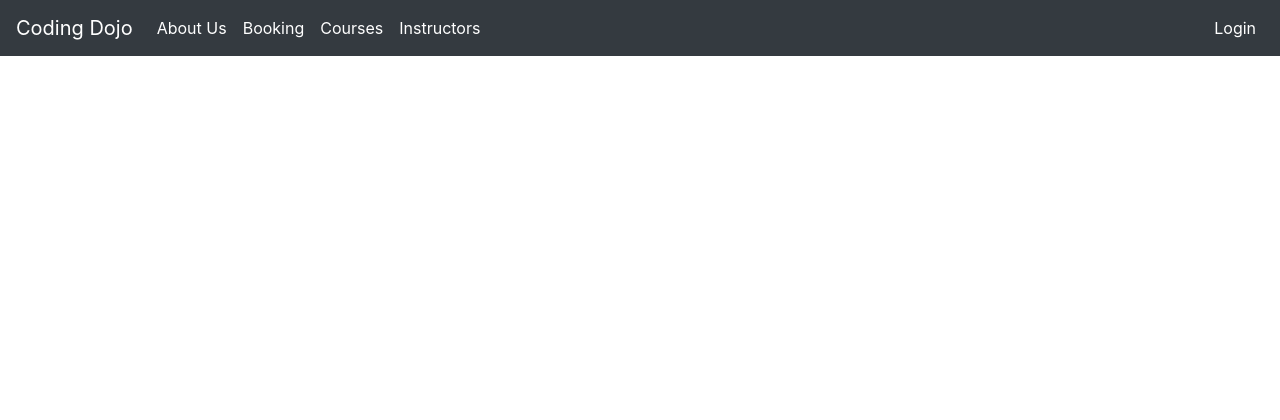
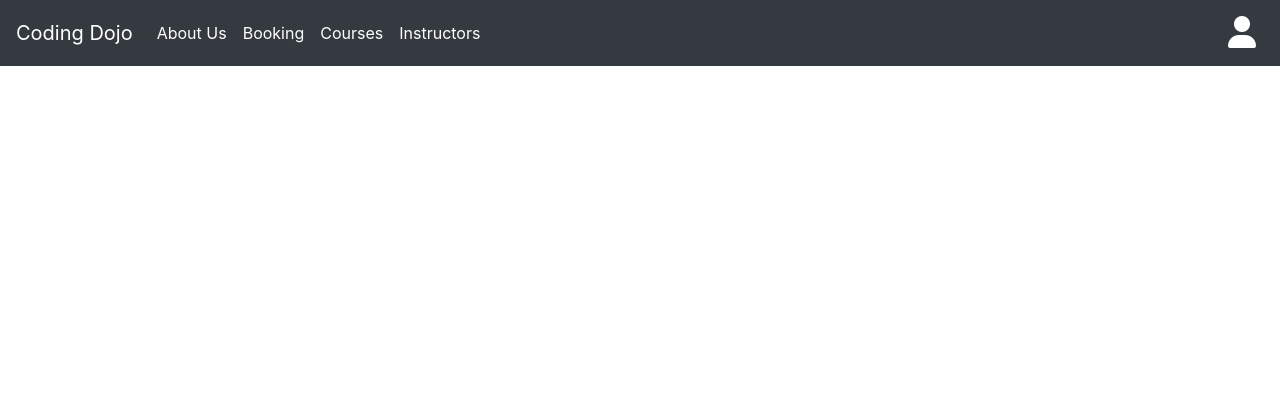
Before and after one commit to 23Ansell/DojoTask2, a Flask app: page /account in a window 1280 px wide. Shown: the top 420 px of the page. Run offline with Flask 3, Linux system fonts and the light colour scheme; some libraries are stand-ins or nearby versions.

Commit message:
login and account icon

```diff
--- a/templates/base.html
+++ b/templates/base.html
@@ -6,6 +6,7 @@
     <title>Dojo Website</title>
     <link rel="stylesheet" href="https://stackpath.bootstrapcdn.com/bootstrap/4.5.2/css/bootstrap.min.css"> <!--Credit to bdos-->
     <link rel="stylesheet" href="{{ url_for('static', filename='styles.css') }}"> <!--Credit to bdos-->
+    <link href="https://cdnjs.cloudflare.com/ajax/libs/font-awesome/6.0.0-beta3/css/all.min.css" rel="stylesheet">
 </head>
 <body>
     <nav class="navbar navbar-expand-lg navbar-dark bg-dark">
@@ -22,14 +23,14 @@
             <ul class="navbar-nav ml-auto">
                 {% if is_logged_in() %}
                     <li class="nav-item">
-                        <a class="nav-link" href="#">Session: {{ session['username'] }}</a>
+                        <a class="nav-link" href="#">Session: {{ session['username'] }} <i class="fa-solid fa-user" style="color: #ffffff;"></i></a>
                     </li>
                     <li class="nav-item">
-                        <a class="nav-link" href="/account">Account</a>
+                        <a class="nav-link" href="/account"><i class="fa-solid fa-user" style="color: #ffffff;"></i> Account</a>
                     </li>
                 {% else %}
                     <li class="nav-item">
-                        <a class="nav-link" href="/login">Login</a>
+                        <a class="nav-link" href="/login"><i class="fa-solid fa-user fa-2x" style="color: #ffffff;"></i></a>
                     </li>
                 {% endif %}
             </ul>
```
